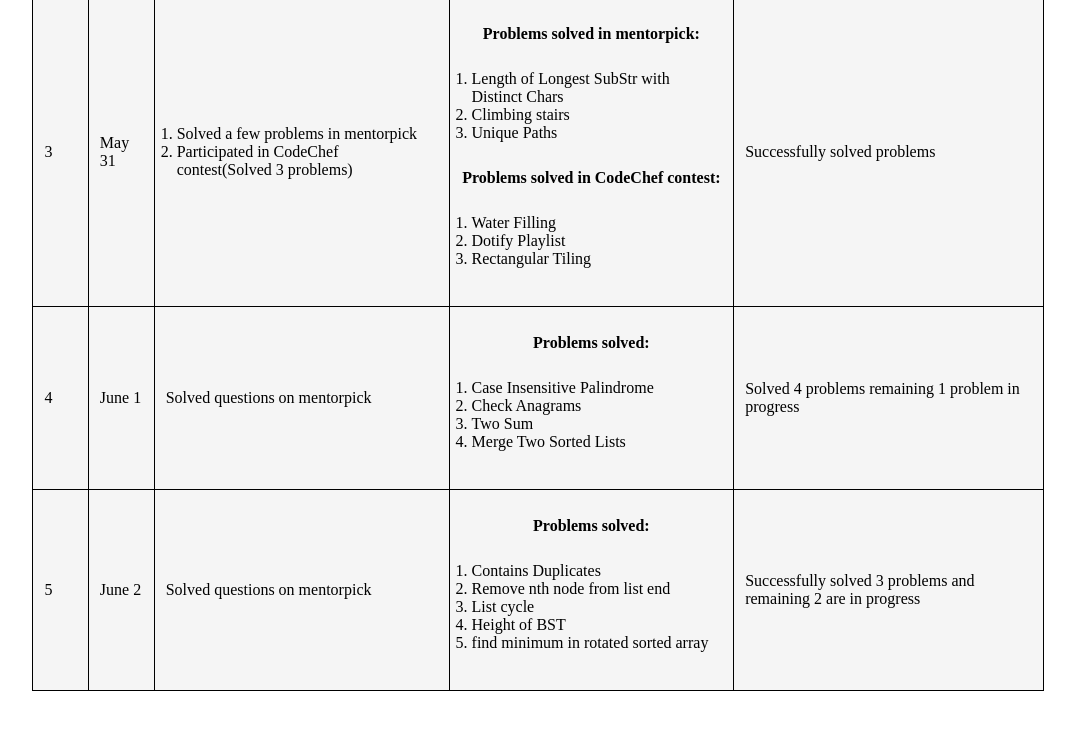
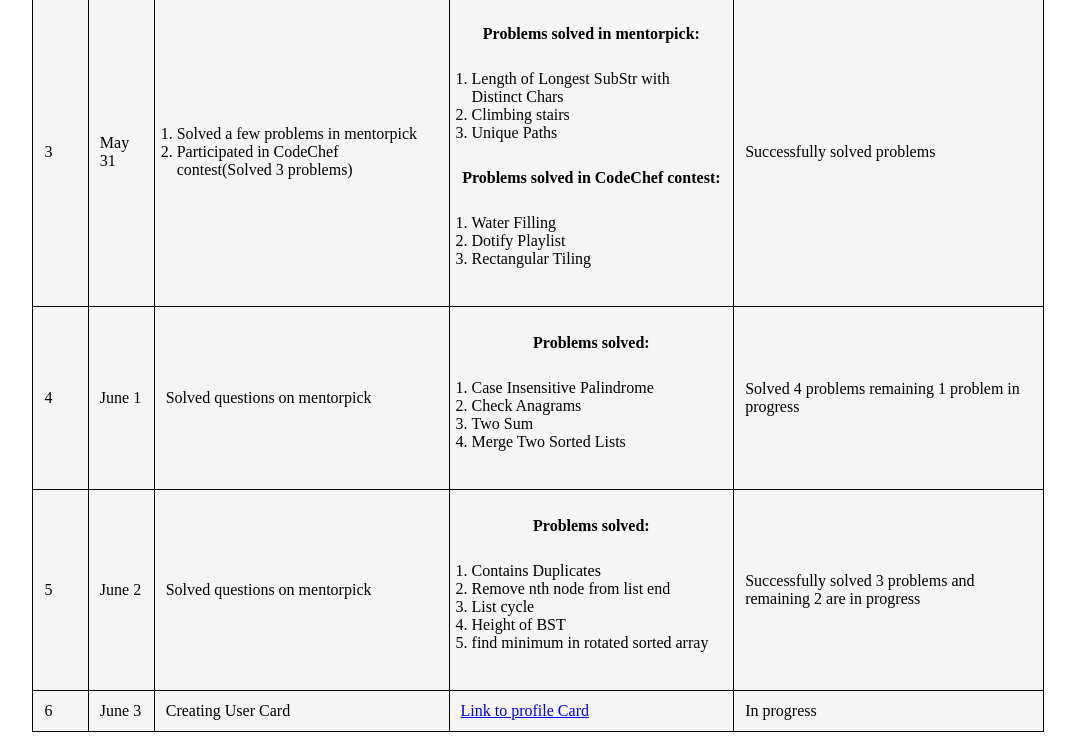
Before and after one commit to jyothirmayee564/jyothirmayee564.github.io, a plain HTML site: page index.html in a window 1280 px wide. Shown: the part 375-1115 px from the top of the page, without its empty margins (102-1177 px from the left). Before the commit the page ends 1074 px from the top, so only its background shows below. Drawn offline with Linux system fonts and the light colour scheme.

Commit message:
Updating the user card

```diff
--- a/index.html
+++ b/index.html
@@ -88,6 +88,15 @@
             </td>
             <td>Successfully solved 3 problems and remaining 2 are in progress</td>
         </tr>
+        <tr>
+            <td>6</td>
+            <td>June 3</td>
+            <td>Creating User Card</td>
+            <td>
+                <a href="./card.html">Link to profile Card</a>
+            </td>
+            <td>In progress</td>
+        </tr>
     </table>
 
     <script src="script.js"></script>
```
Also changed, not shown: card.html (renamed from car.html).
